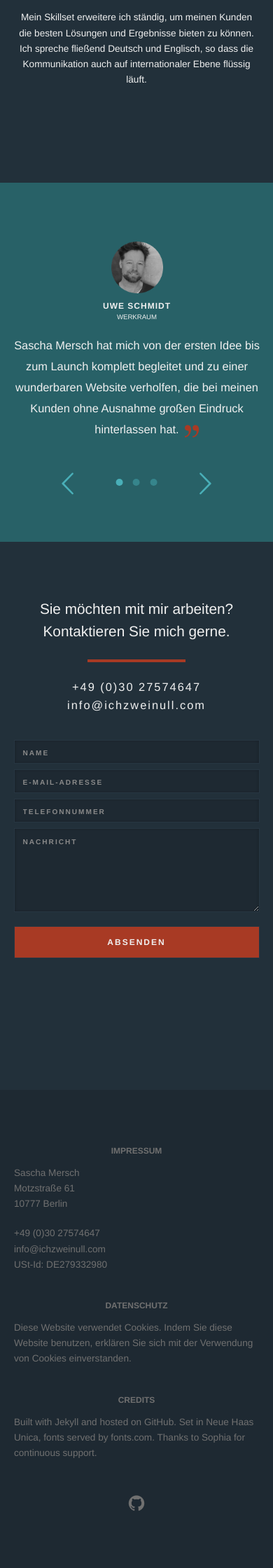
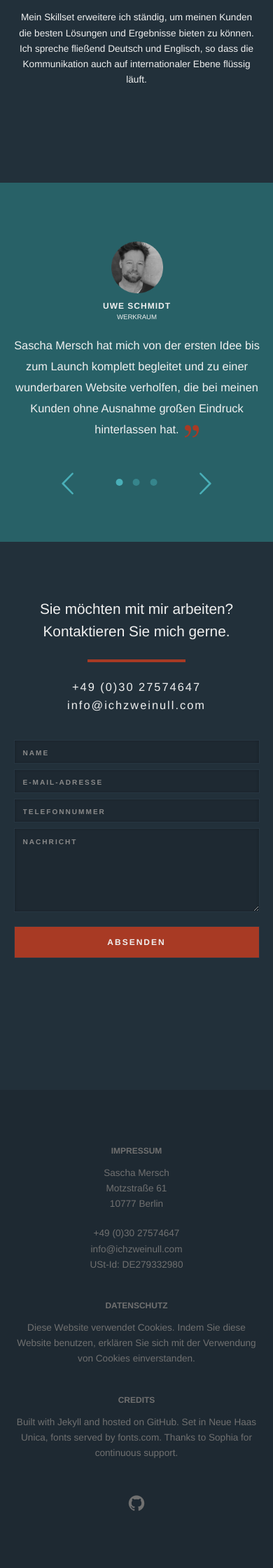
Before and after one commit to rschach/ichzweinull, a Jekyll site: the page built from index.html, in a window 390 px wide. Shown: the part 2470-4710 px from the top of the page at 70% size. Built offline with Jekyll 4.4.1, drawn with Linux system fonts in a browser that asks for light colours; nearby versions of some CDN libraries; some web fonts are replaced; comment, search, counter and statistics services are not loaded.

Commit message:
Footer alignment responsive

```diff
--- a/_sass/3-layout/_footer.sass
+++ b/_sass/3-layout/_footer.sass
@@ -54,4 +54,5 @@ footer
     margin-top: 0
     font-size: 85%
     line-height: 1.625
-    text-align: left
+    +media($nav-collapse)
+      text-align: left
--- a/css/main.css
+++ b/css/main.css
@@ -1296,5 +1296,7 @@ footer {
     color: #707070;
     margin-top: 0;
     font-size: 85%;
-    line-height: 1.625;
-    text-align: left; }
+    line-height: 1.625; }
+    @media screen and (min-width: 1000px) {
+      footer p {
+        text-align: left; } }
```
